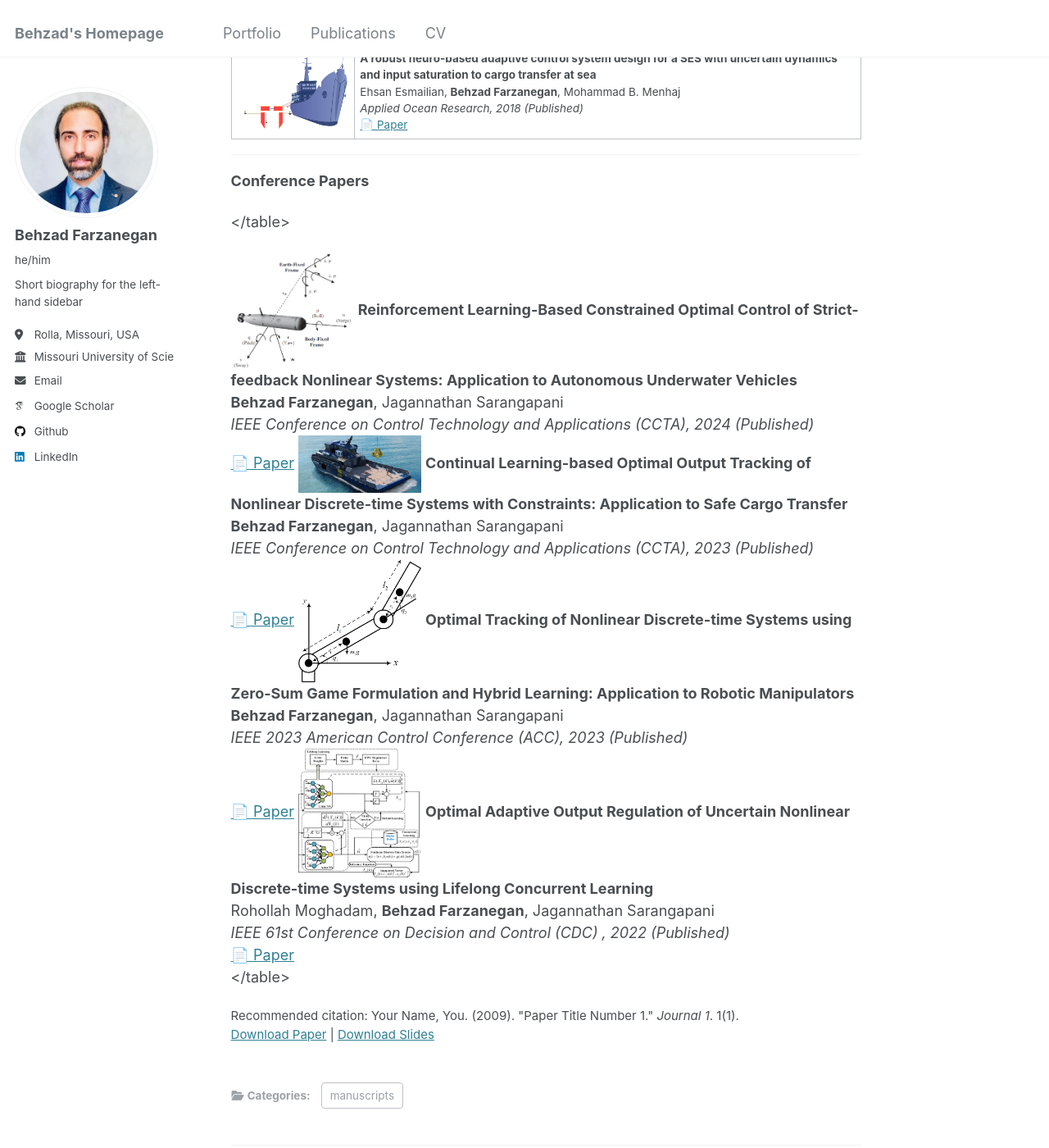
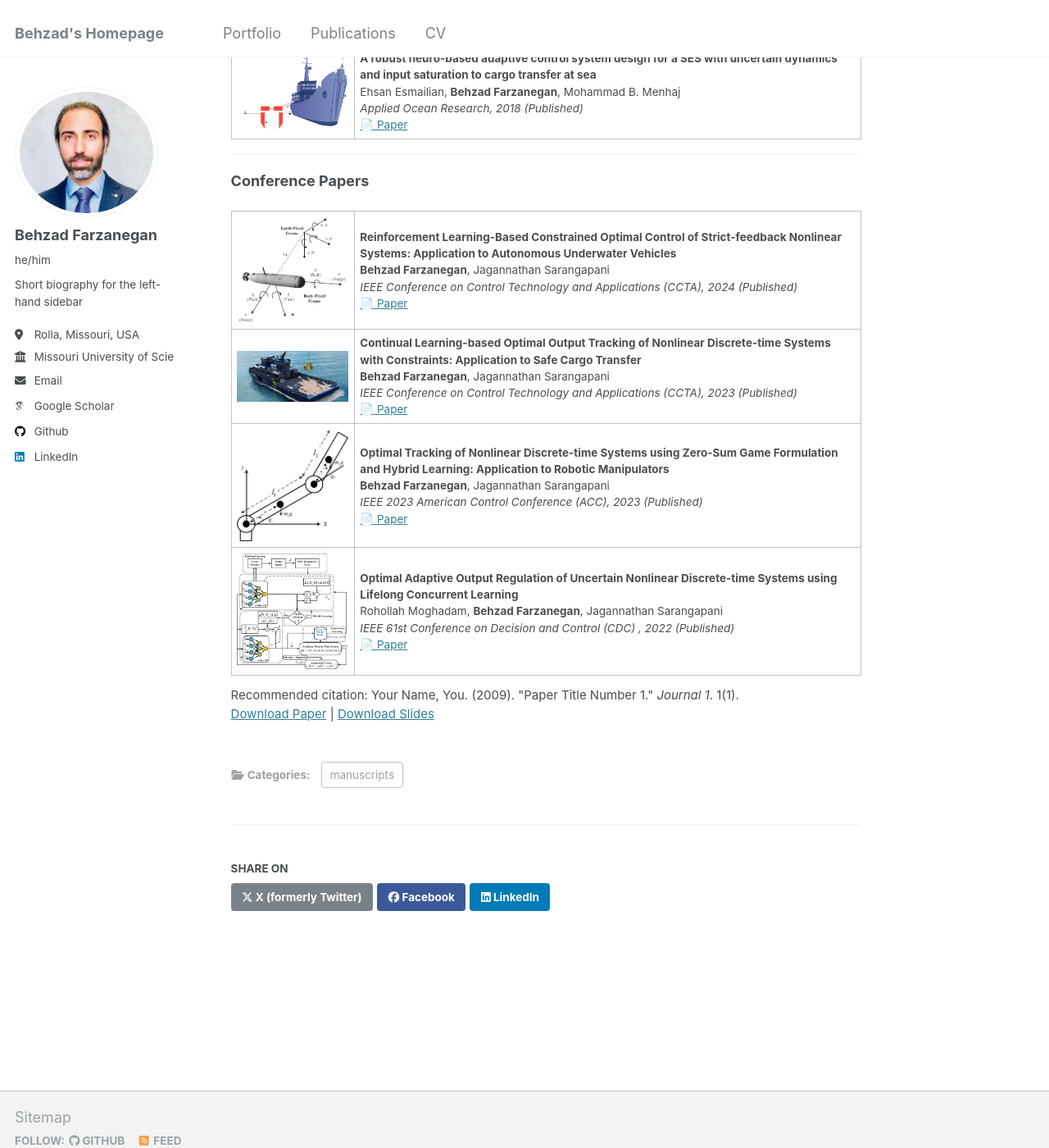
Before and after one commit to behzadfarzanegan/behzadfarzanegan.github.io, a Jekyll site: the page built from _publications/publications.md, in a window 1280 px wide and 1400 px high, scrolled down 1516 px. Shown: the whole window at 82% size. Built offline with Jekyll 4.4.1, drawn with Linux system fonts in a browser that asks for light colours; some web fonts are replaced.

Commit message:
Update publications.md

```diff
--- a/_publications/publications.md
+++ b/_publications/publications.md
@@ -208,7 +208,7 @@ citation: 'Your Name, You. (2009). &quot;Paper Title Number 1.&quot; <i>Journal
 ---
 **Conference Papers**
 
-</table>
+<table>
 <tr>
 <td width="150">
     <img src="/images/AUV 6dof.png" width="150">
```
